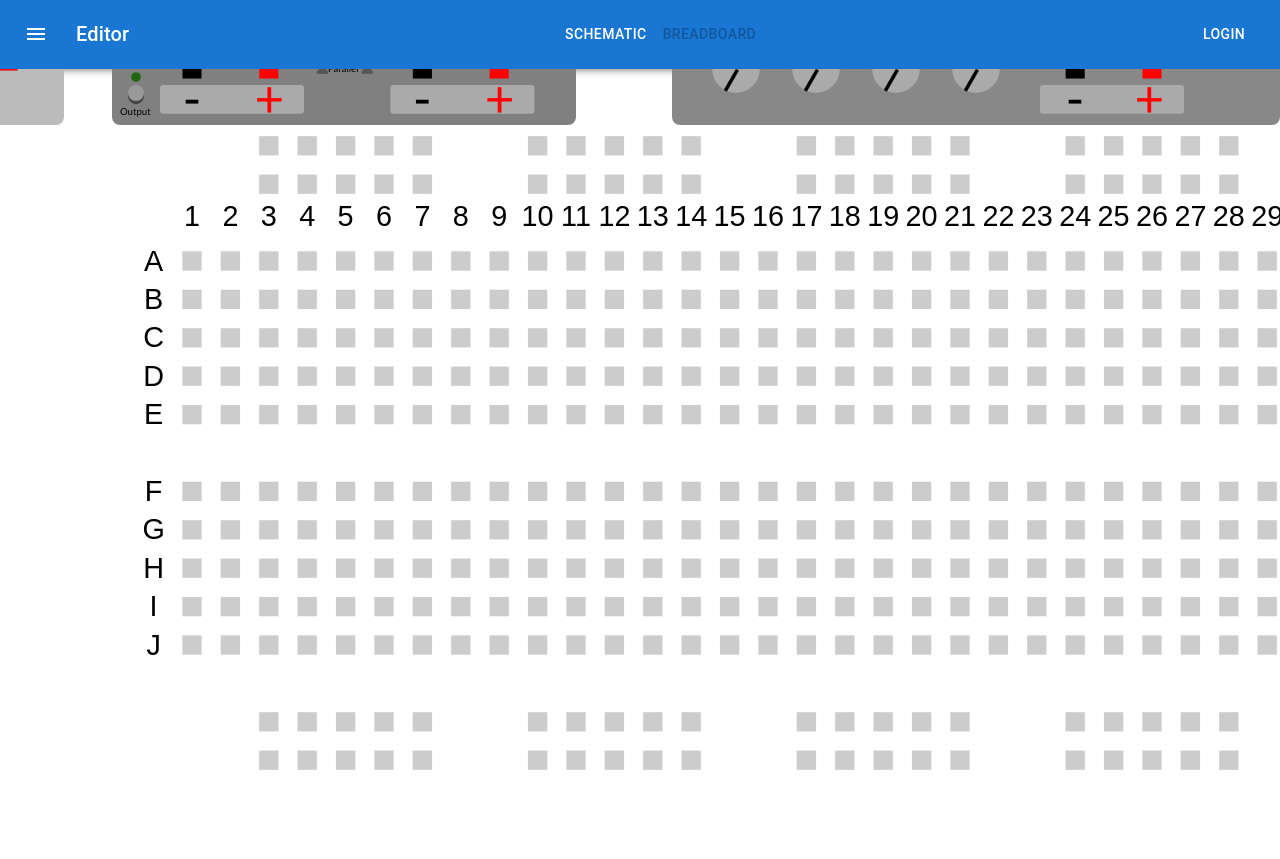
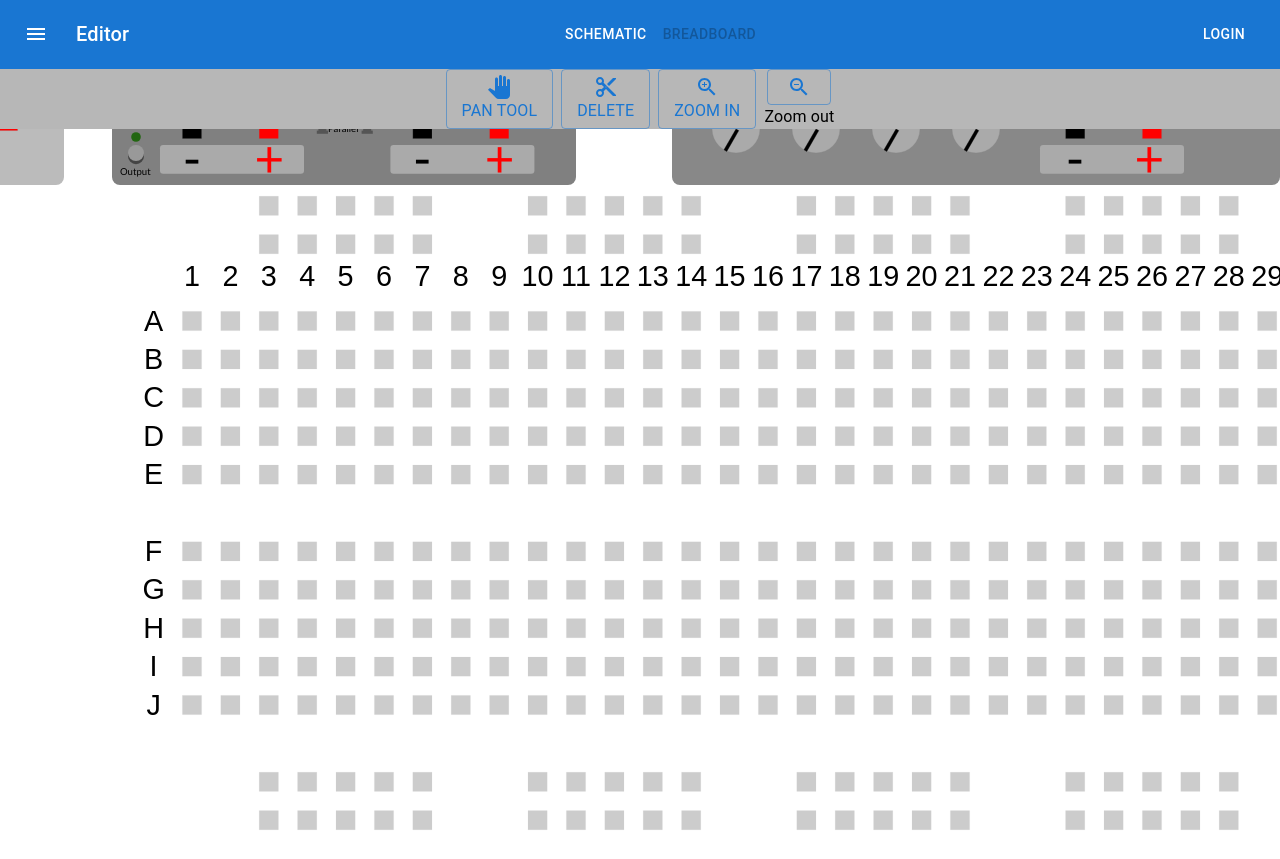
Before and after one commit to NimuKaT/remote-lab, a React (Create React App) app in the folder app/: page / in a window 1280 px wide. Before the commit the page ends 800 px from the top, so only its background shows below. Built offline with nearby package versions, Linux system fonts and the light colour scheme.

Commit message:
Add Rate limit and tool bar testing

```diff
--- /dev/null
+++ b/app/src/Components/BBToolBar.tsx
@@ -0,0 +1,52 @@
+import { PanTool, ZoomIn, ZoomOut } from "@mui/icons-material";
+import { Button, Box, Typography, Stack } from "@mui/material";
+
+import ContentCutIcon from '@mui/icons-material/ContentCut'
+
+// import { IconButton } from "material-ui";
+import React from "react";
+
+type BBToolBarP = {}
+type BBToolBarS = {}
+
+export default class BBToolBar extends React.Component<BBToolBarP, BBToolBarS> {
+    render(): React.ReactNode {
+        return <Box className="BBToolBar" sx={{minHeight: 60, backgroundColor: "#b7b7b7", alignContent: 'left', display: 'flex'}}>
+            <Box sx={{flexGrow: 1, xs: 'none', md:"flex"}}>
+                <Stack direction='row' justifyContent='center' alignItems='center' spacing={1}>
+                <Box>
+                    <Button variant="outlined"><Stack direction={'column'} justifyContent={'center'} alignItems={'center'}>
+                        <PanTool sx={{flexGrow: 1}}/>
+                    <Typography>Pan tool</Typography>
+                    </Stack>
+                    </Button>
+                </Box>
+
+                <Box>
+                    <Button variant="outlined"><Stack direction={'column'} justifyContent={'center'} alignItems={'center'}>
+                        <ContentCutIcon sx={{flexGrow: 1}}/>
+                    <Typography>Delete</Typography>
+                    </Stack>
+                    </Button>
+                </Box>
+                <Box>
+                    <Button variant="outlined"><Stack direction={'column'} justifyContent={'center'} alignItems={'center'}>
+                        <ZoomIn sx={{flexGrow: 1}}/>
+                    <Typography>Zoom in</Typography>
+                    </Stack>
+                    </Button>
+                </Box>
+                <Box>
+<Stack direction={'column'} justifyContent={'center'} alignItems={'center'}>
+                    <Button variant="outlined">
+                        <ZoomOut sx={{flexGrow: 1}}/>
+                    </Button>
+                    <Typography>Zoom out</Typography>
+                    </Stack>
+                </Box>
+                </Stack>
+
+            </Box>
+        </Box>
+    }
+}
--- a/app/src/Components/BreadBoard/BBTool/BBTools.tsx
+++ b/app/src/Components/BreadBoard/BBTool/BBTools.tsx
@@ -13,6 +13,9 @@ export default abstract class BBTools {
     stageRef: React.RefObject<Stage>;
     board: BBoard;
     moveThreshold: number = 0.5;
+    lastMoved: number = 0;
+    lastEvt?: KonvaEventObject<MouseEvent>;
+    moveInterval: number = 10;
 
     constructor(board: BBoard, stageRef: React.RefObject<Stage>) {
         this.stageRef = stageRef;
--- a/app/src/Components/BreadBoard/BBTool/BBWireTool.tsx
+++ b/app/src/Components/BreadBoard/BBTool/BBWireTool.tsx
@@ -68,7 +68,8 @@ export default class BBWireTool extends BBTools {
     }
 
     onMouseMove(evt: KonvaEventObject<MouseEvent>): void {
-        if (!this.isFirstnode) {
+        if (!this.isFirstnode && (Date.now() - this.lastMoved > this.moveInterval)) {
+            this.lastMoved = Date.now()
             let pos = this.getPointerPos();
             let rawPos = {x: pos.x, y: pos.y}
             let Spos = this.snap(pos)
--- a/app/src/Components/BreadBoardWindow.tsx
+++ b/app/src/Components/BreadBoardWindow.tsx
@@ -20,6 +20,7 @@ import MultiMeter from "./BreadBoard/Instruments/MultiMeter";
 import BBSelect from "./BreadBoard/BBTool/BBSelect";
 import axios, { AxiosRequestConfig } from "axios";
 import SnackbarHook from "./SnackbarHook"
+import BBToolBar from "./BBToolBar";
 
 
 interface BBWindowP {
@@ -243,6 +244,7 @@ export default class BreadBoardWindow extends React.Component<BBWindowP, BBWindo
                 className="BreadBoardWindow"
                 sx={{height: "100%", flexGrow: 1}}
             >
+                <BBToolBar/>
                 <Stage
                 ref={this.stageRef}
                     width={this.state.width}
```
